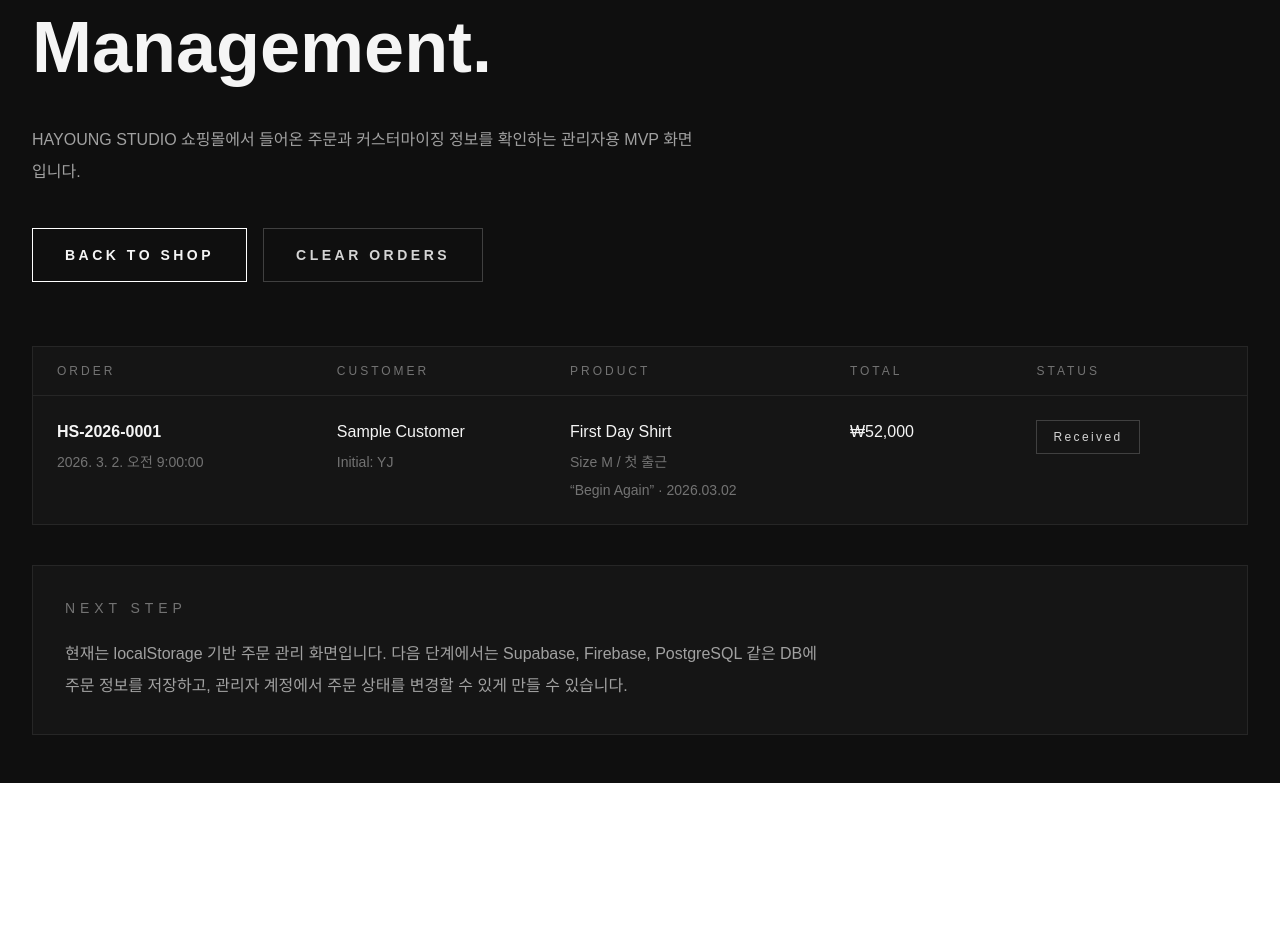
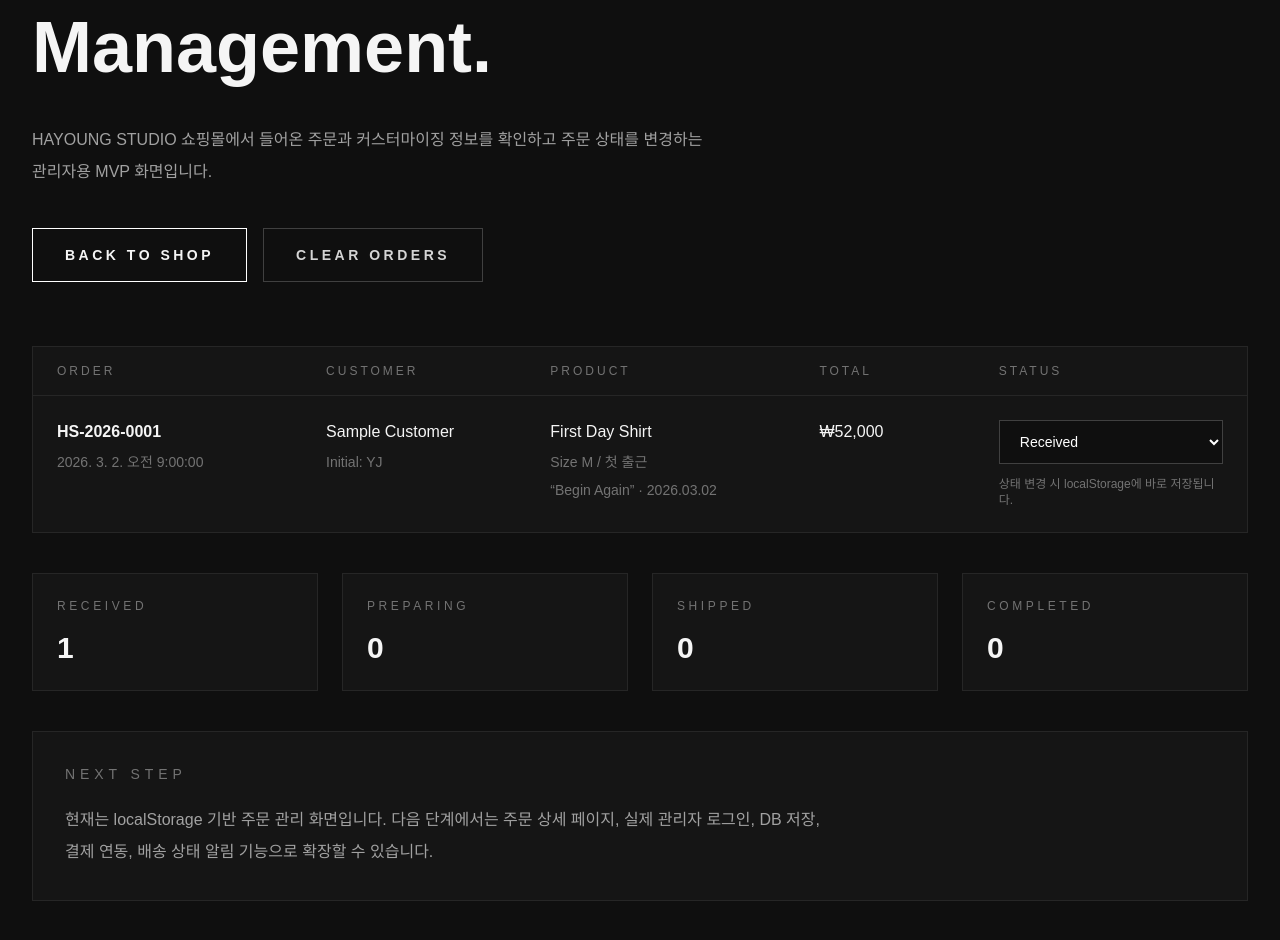
Before and after one commit to gxmzung/hay-story, a Next.js app: page /admin/orders in a window 1280 px wide. Shown: the part 280-1220 px from the top of the page. Before the commit the page ends 1063 px from the top, so only its background shows below. Built offline with nearby package versions, Linux system fonts and the light colour scheme.

Commit message:
feat: add admin order status management

```diff
--- a/app/admin/orders/page.tsx
+++ b/app/admin/orders/page.tsx
@@ -3,6 +3,8 @@
 import { useEffect, useState } from "react";
 import Link from "next/link";
 import SiteNav from "@/components/SiteNav";
+
+type OrderStatus = "Received" | "Preparing" | "Shipped" | "Completed";
 
 type Order = {
   id: string;
@@ -18,7 +20,7 @@ type Order = {
   price: number;
   shipping: number;
   total: number;
-  status: string;
+  status: OrderStatus;
   createdAt: string;
 };
 
@@ -42,6 +44,13 @@ const sampleOrders: Order[] = [
   },
 ];
 
+const statusOptions: OrderStatus[] = [
+  "Received",
+  "Preparing",
+  "Shipped",
+  "Completed",
+];
+
 export default function AdminOrdersPage() {
   const [orders, setOrders] = useState<Order[]>(sampleOrders);
 
@@ -52,6 +61,19 @@ export default function AdminOrdersPage() {
       setOrders(JSON.parse(savedOrders));
     }
   }, []);
+
+  const saveOrders = (nextOrders: Order[]) => {
+    setOrders(nextOrders);
+    localStorage.setItem("hayoung-orders", JSON.stringify(nextOrders));
+  };
+
+  const handleChangeStatus = (orderId: string, nextStatus: OrderStatus) => {
+    const nextOrders = orders.map((order) =>
+      order.id === orderId ? { ...order, status: nextStatus } : order,
+    );
+
+    saveOrders(nextOrders);
+  };
 
   const handleClearOrders = () => {
     localStorage.removeItem("hayoung-orders");
@@ -74,7 +96,7 @@ export default function AdminOrdersPage() {
 
           <p className="mt-8 max-w-2xl leading-8 text-neutral-400">
             HAYOUNG STUDIO 쇼핑몰에서 들어온 주문과 커스터마이징 정보를
-            확인하는 관리자용 MVP 화면입니다.
+            확인하고 주문 상태를 변경하는 관리자용 MVP 화면입니다.
           </p>
         </div>
 
@@ -96,7 +118,7 @@ export default function AdminOrdersPage() {
         </div>
 
         <div className="mt-16 overflow-hidden border border-neutral-800 bg-[#151515]">
-          <div className="grid grid-cols-[1.2fr_1fr_1.2fr_0.8fr_0.8fr] border-b border-neutral-800 px-6 py-4 text-xs tracking-[0.25em] text-neutral-500">
+          <div className="grid grid-cols-[1.2fr_1fr_1.2fr_0.8fr_1fr] border-b border-neutral-800 px-6 py-4 text-xs tracking-[0.25em] text-neutral-500">
             <div>ORDER</div>
             <div>CUSTOMER</div>
             <div>PRODUCT</div>
@@ -107,7 +129,7 @@ export default function AdminOrdersPage() {
           {orders.map((order) => (
             <div
               key={order.id}
-              className="grid grid-cols-[1.2fr_1fr_1.2fr_0.8fr_0.8fr] border-b border-neutral-800 px-6 py-6 last:border-b-0"
+              className="grid grid-cols-[1.2fr_1fr_1.2fr_0.8fr_1fr] border-b border-neutral-800 px-6 py-6 last:border-b-0"
             >
               <div>
                 <p className="font-semibold">{order.id}</p>
@@ -143,12 +165,47 @@ export default function AdminOrdersPage() {
               </div>
 
               <div>
-                <span className="inline-block border border-neutral-700 px-4 py-2 text-xs tracking-[0.2em] text-neutral-300">
-                  {order.status}
-                </span>
+                <select
+                  value={order.status}
+                  onChange={(event) =>
+                    handleChangeStatus(
+                      order.id,
+                      event.target.value as OrderStatus,
+                    )
+                  }
+                  className="w-full border border-neutral-700 bg-[#0f0f0f] px-4 py-3 text-sm text-white outline-none"
+                >
+                  {statusOptions.map((status) => (
+                    <option key={status} value={status}>
+                      {status}
+                    </option>
+                  ))}
+                </select>
+
+                <p className="mt-3 text-xs text-neutral-500">
+                  상태 변경 시 localStorage에 바로 저장됩니다.
+                </p>
               </div>
             </div>
           ))}
+        </div>
+
+        <div className="mt-10 grid gap-6 md:grid-cols-4">
+          {statusOptions.map((status) => {
+            const count = orders.filter((order) => order.status === status).length;
+
+            return (
+              <div
+                key={status}
+                className="border border-neutral-800 bg-[#151515] p-6"
+              >
+                <p className="text-xs tracking-[0.3em] text-neutral-500">
+                  {status.toUpperCase()}
+                </p>
+                <p className="mt-4 text-3xl font-semibold">{count}</p>
+              </div>
+            );
+          })}
         </div>
 
         <div className="mt-10 border border-neutral-800 bg-[#151515] p-8">
@@ -158,8 +215,8 @@ export default function AdminOrdersPage() {
 
           <p className="mt-5 max-w-3xl leading-8 text-neutral-400">
             현재는 localStorage 기반 주문 관리 화면입니다. 다음 단계에서는
-            Supabase, Firebase, PostgreSQL 같은 DB에 주문 정보를 저장하고,
-            관리자 계정에서 주문 상태를 변경할 수 있게 만들 수 있습니다.
+            주문 상세 페이지, 실제 관리자 로그인, DB 저장, 결제 연동, 배송 상태
+            알림 기능으로 확장할 수 있습니다.
           </p>
         </div>
       </section>
```
